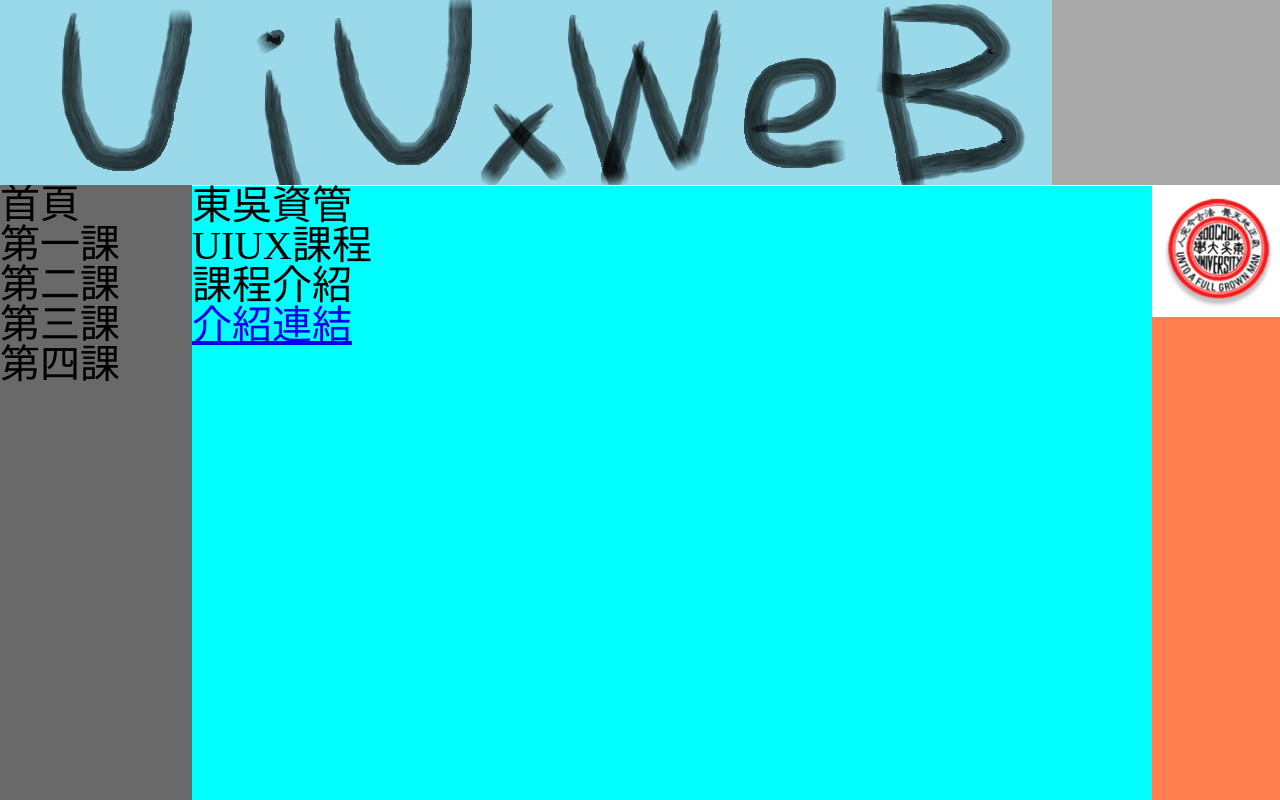
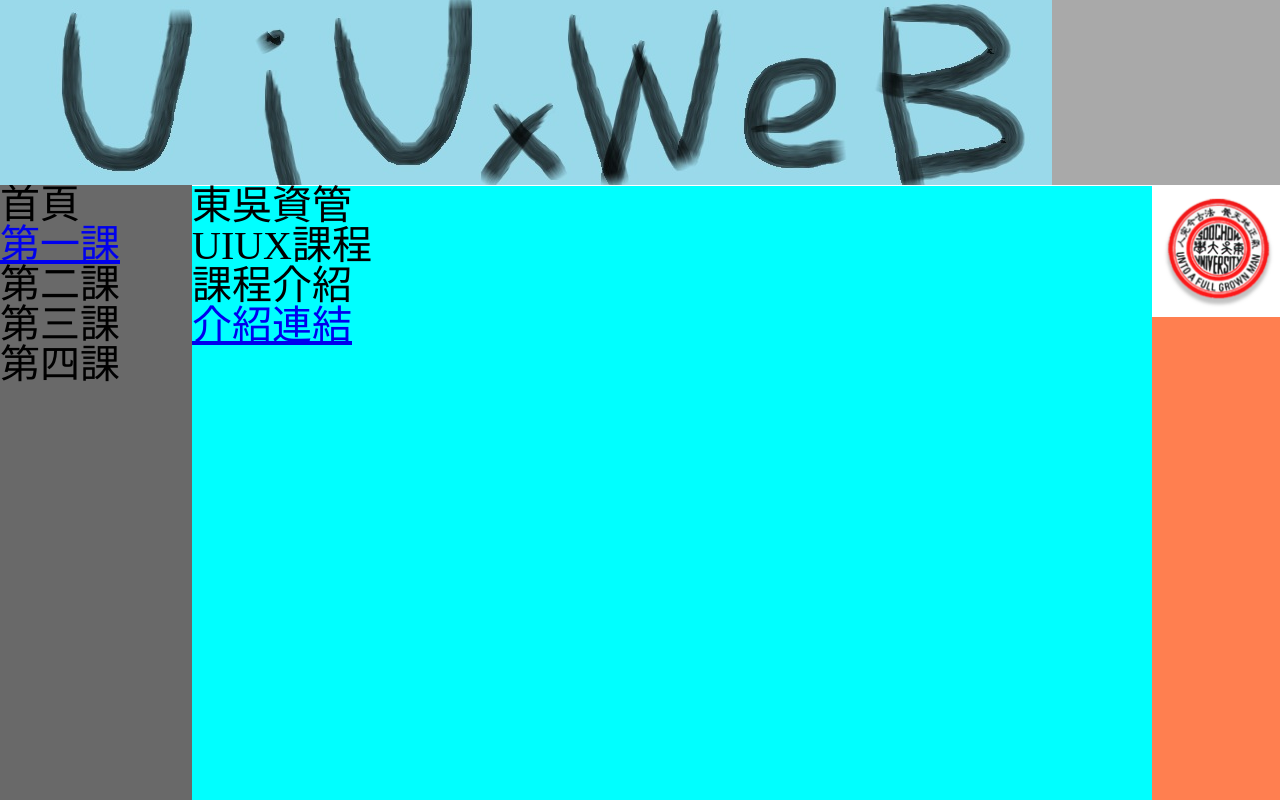
Before and after one commit to Kaobao/Kaobao.github.io, a plain HTML site: page index.html in a window 1280 px wide. Shown: the top 800 px of the page. Drawn offline with Linux system fonts and the light colour scheme.

Commit message:
Update index.html

```diff
--- a/index.html
+++ b/index.html
@@ -19,7 +19,7 @@
     <div class="menu">
         <ul>
             <li>首頁</li>
-            <li>第一課</li>
+            <li><a href="http://query.sys.scu.edu.tw:8080/ScuClass/1071BCP47501.html">第一課</a></li>
             <li>第二課</li>
             <li>第三課</li>
             <li>第四課</li>
```
